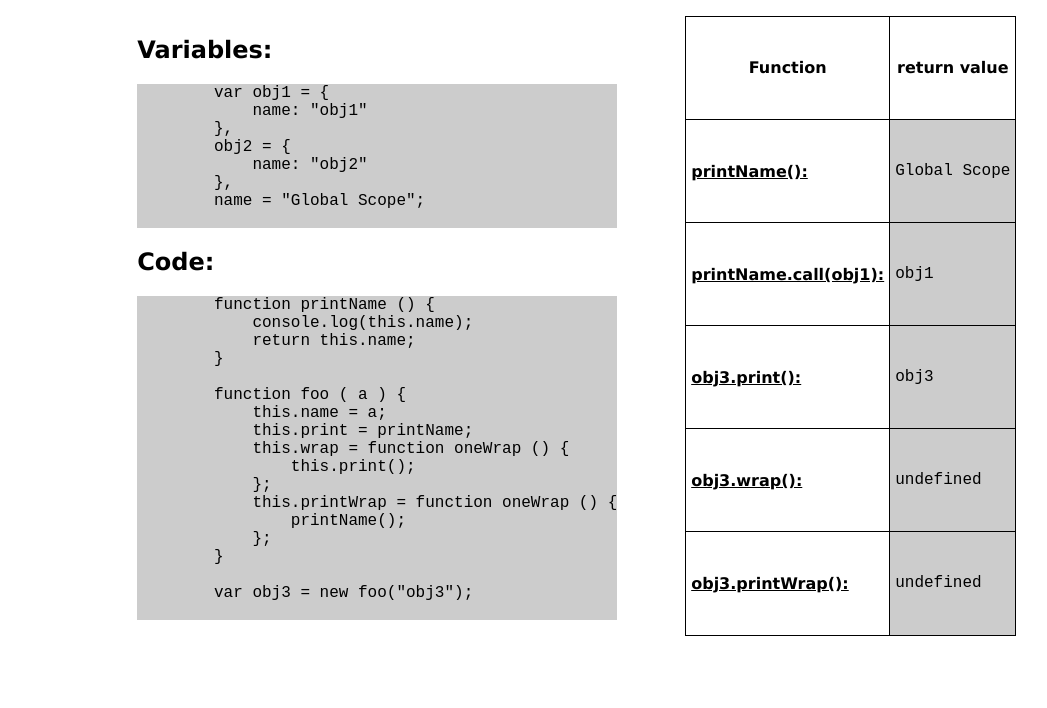
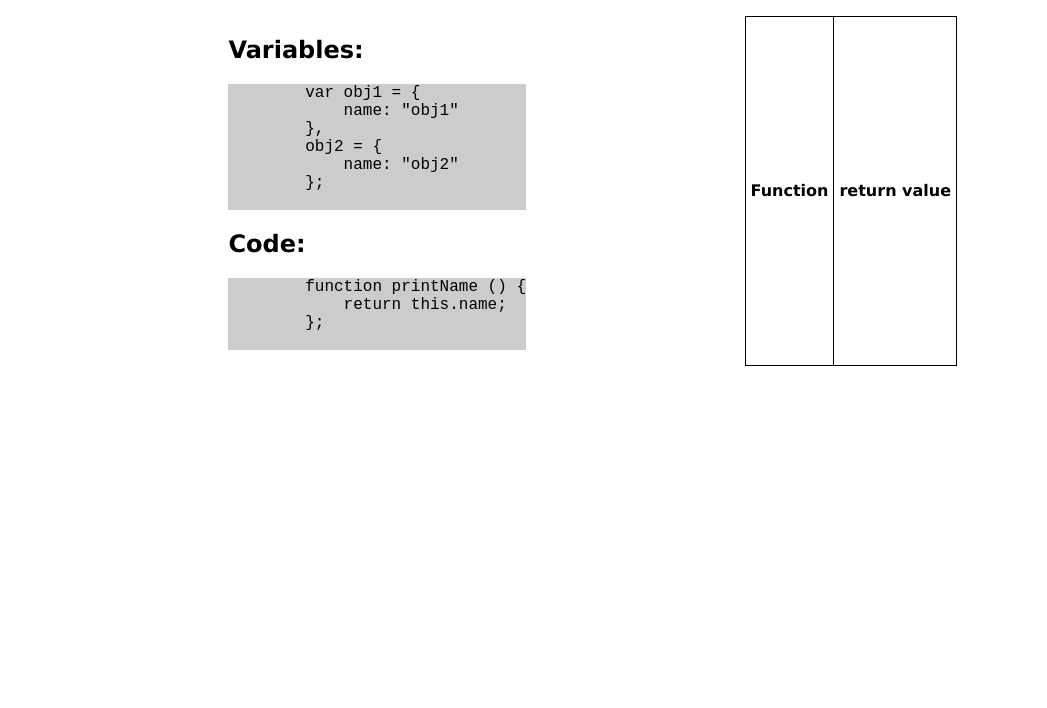
Before and after one commit to nusli/You-don-t-know-JS-practice, a plain HTML site: page index.html in a window 1280 px wide. Shown: the part 92-800 px from the top of the page, without its empty margins (26-1073 px from the left). Drawn offline with Linux system fonts and the light colour scheme.

Commit message:
Deleted contents specific to 'this'-practice

```diff
--- a/index.html
+++ b/index.html
@@ -2,10 +2,10 @@
 <html>
 <head>
     <link rel=stylesheet href="style.css">
-    <title>'This' functions</title>
+    <title>Title</title>
 </head>
 <body>
-<h1 class="code">This</h1>
+<h1 class="code">Topic</h1>
 <div id="page">
 <div class="left">
     <h2>Variables:</h2>
@@ -15,28 +15,13 @@
         },
         obj2 = {
             name: "obj2"
-        },
-        name = "Global Scope";
+        };
     </pre></p>
     <h2>Code:</h2>
     <p><pre class="code">
         function printName () {
-            console.log(this.name);
             return this.name;
-        }
-
-        function foo ( a ) {
-            this.name = a;
-            this.print = printName;
-            this.wrap = function oneWrap () {
-                this.print();
-            };
-            this.printWrap = function oneWrap () {
-                printName();
-            };
-        }
-
-        var obj3 = new foo("obj3");
+        };
     </pre></p>
     </div>
     <table id="results" class="right">
--- a/index.js
+++ b/index.js
@@ -3,38 +3,8 @@ var obj1 = {
 },
 obj2 = {
     name: "obj2"
-},
-name = "Global Scope";
+};
 
 function printName () {
     return this.name;
 }
-
-function foo ( a ) {
-    this.name = a;
-    this.print = printName;
-    this.wrap = function oneWrap () {
-        this.print();
-    };
-    this.printWrap = function oneWrap () {
-        printName();
-    };
-}
-
-var obj3 = new foo("obj3");
-
-const results = document.getElementById("results");
-
-let resPrintName = printName(),
-resPrintObj1 = printName.call(obj1),
-resPrintObj3 = obj3.print(),
-resObj3Wrap = obj3.wrap(),
-resObj3PrintWrap = obj3.printWrap();
-
-
-results.innerHTML += `<tr><td class="precode"> printName(): </td> <td class="code">${resPrintName}</td></tr>
-<tr> <td class="precode"> printName.call(obj1): </td> <td class="code">${resPrintObj1}</td></tr>
-<tr> <td class="precode"> obj3.print(): </td> <td class="code">${resPrintObj3}</td></tr>
-<tr> <td class="precode"> obj3.wrap(): </td> <td class="code">${resObj3Wrap}</td></tr>
-<tr> <td class="precode"> obj3.printWrap(): </td> <td class="code">${resObj3PrintWrap}</td></tr>
-`
```
